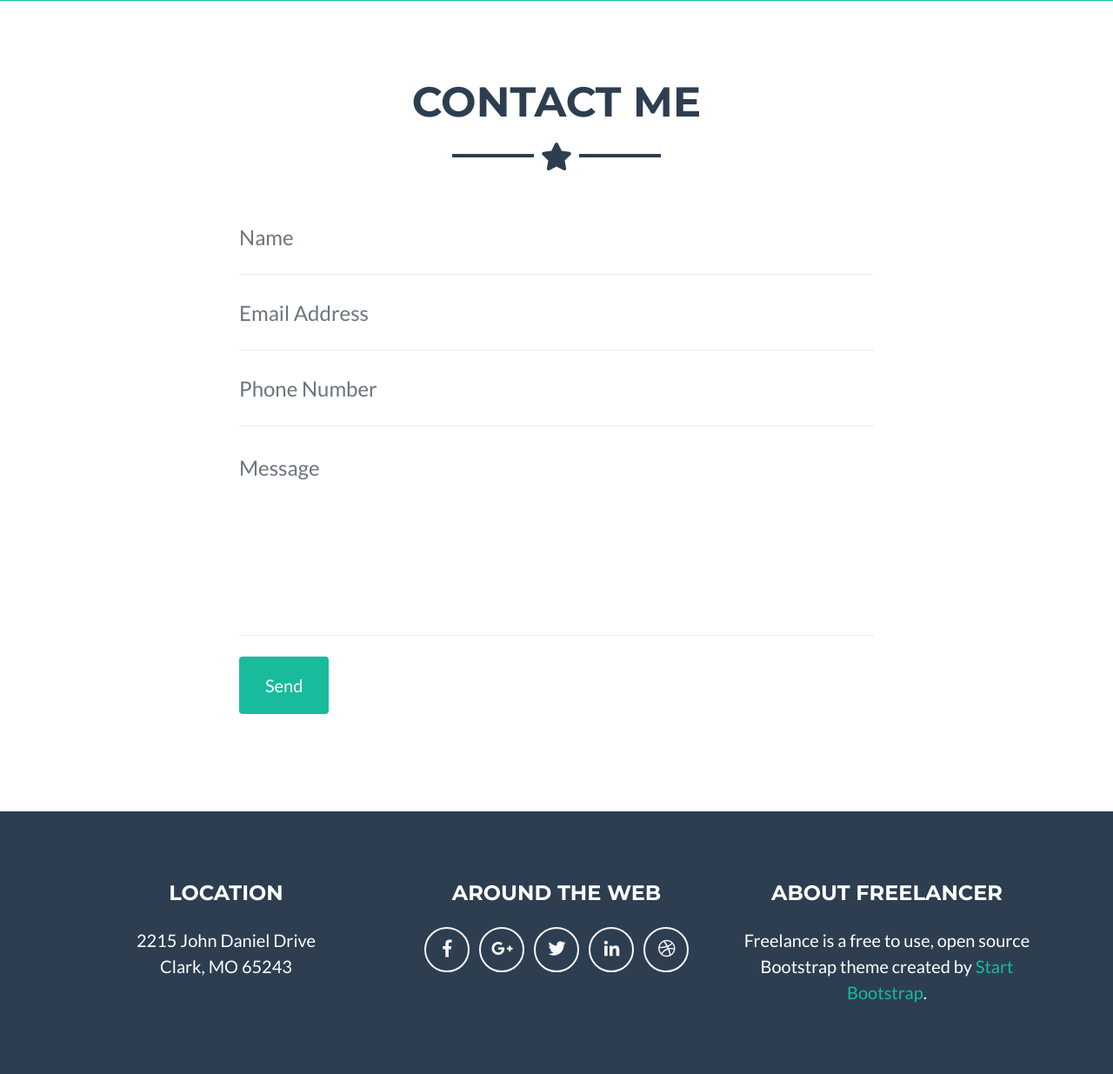
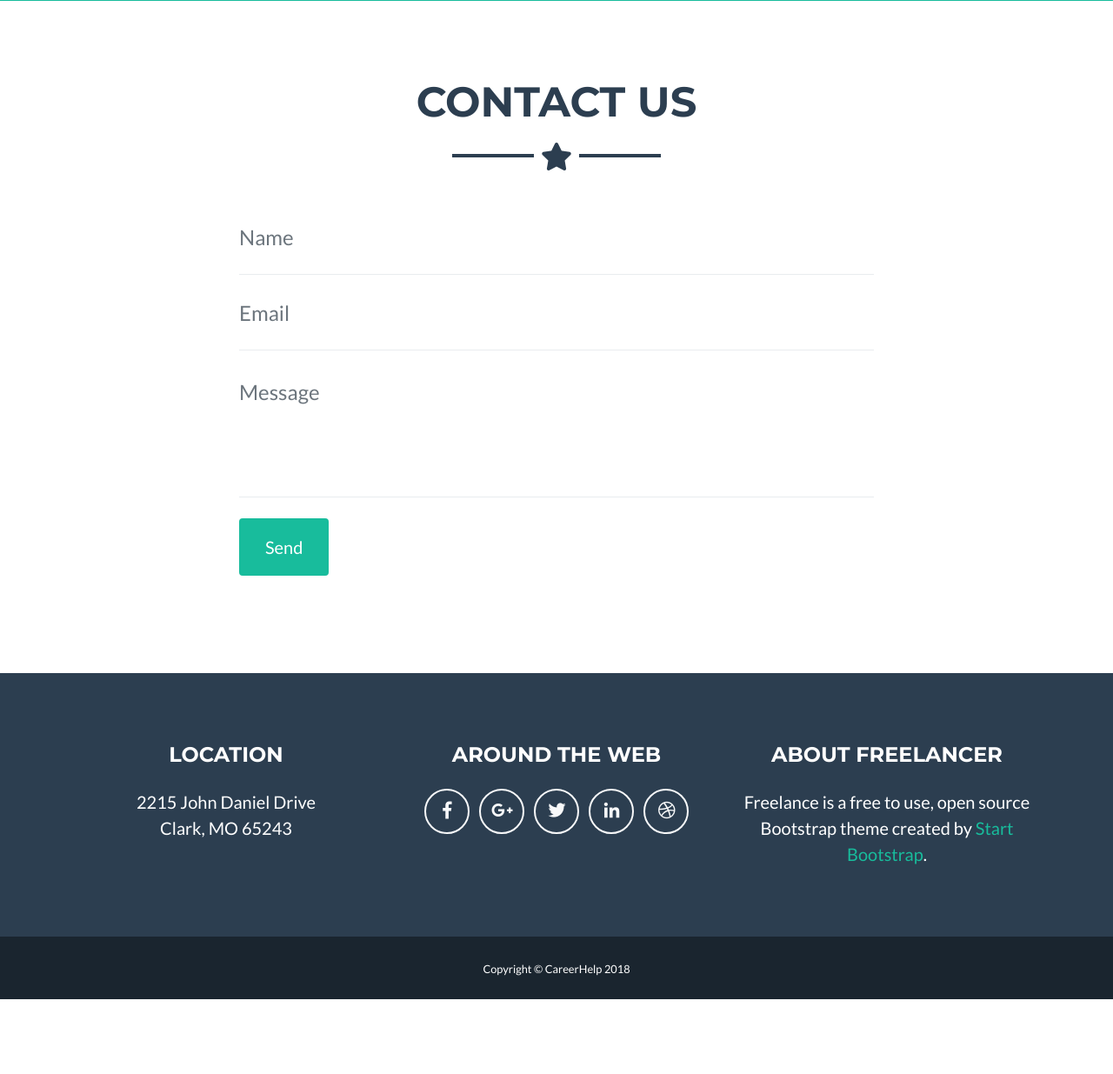
Before and after one commit to jonerra/careerhelp, a Django app: page / in a window 1280 px wide. Shown: the part 2252-3487 px from the top of the page at 87% size. After the commit the page ends 3401 px from the top, so only its background shows below. Run offline with Django 3.2, Linux system fonts and the light colour scheme; some libraries are stand-ins or nearby versions.

Commit message:
add contact form

```diff
--- a/core/forms.py
+++ b/core/forms.py
@@ -3,16 +3,19 @@
 
 class ContactForm(forms.ModelForm):
 	name = forms.CharField(
+		label='name',
 		max_length=Contact._meta.get_field('name').max_length,
-		help_text="Name: "
+		help_text="Name"
 	)
 	email = forms.CharField(
+		label='email',
 		max_length=Contact._meta.get_field('email').max_length,
-		help_text="Email: "
+		help_text="Email"
 	)
 	message = forms.CharField(
+		label='message',
 		max_length=Contact._meta.get_field('message').max_length,
-		help_text="Message: "
+		help_text="Message"
 	)
 
 	class Meta:
--- a/core/models.py
+++ b/core/models.py
@@ -3,8 +3,8 @@
 # Create your models here.
 class Contact(models.Model):
 	name = models.CharField(max_length=200)
-	email = models.CharField(max_length=100)
-	message = models.CharField(max_length=500)
+	email = models.EmailField(max_length=200, blank=False, unique=False)
+	message = models.TextField(max_length=500, null=True, blank=True)
 
 	def __str__(self):
 		return self.email
--- a/core/urls.py
+++ b/core/urls.py
@@ -2,6 +2,5 @@
 from core import views
 
 urlpatterns = [
-	path('', views.index, name='index'),
-	path('contact/', views.contact_us, name='contact')
+	path('', views.index, name='index')
 ]
--- a/core/views.py
+++ b/core/views.py
@@ -7,11 +7,11 @@
 class Home(TemplateView):
 	template_name = "home.html"
 
+# def index(request):
+# 	context_dict = {'boldmessage': "Hello Word"}
+# 	return render(request, 'careerhelp/index.html', context=context_dict)
+
 def index(request):
-	context_dict = {'boldmessage': "Hello Word"}
-	return render(request, 'careerhelp/index.html', context=context_dict)
-
-def contact_us(request):
 	form = ContactForm()
 
 	if request.method == 'POST':
@@ -19,8 +19,8 @@
 
 		if form.is_valid():
 			form.save(commit=True)
-			return index(request)
+			# return index(request)
 	else:
 		print(form.errors)
 
-	return render(request, 'careerhelp/contact.html', {'form': form})
+	return render(request, 'careerhelp/index.html', {'form': form})
--- a/templates/careerhelp/index.html
+++ b/templates/careerhelp/index.html
@@ -158,38 +158,33 @@
     	<!-- Contact Section -->
     	<section id="contact">
       		<div class="container">
-        		<h2 class="text-center text-uppercase text-secondary mb-0">Contact Me</h2>
+        		<h2 class="text-center text-uppercase text-secondary mb-0">Contact Us</h2>
         		<hr class="star-dark mb-5">
         		<div class="row">
           			<div class="col-lg-8 mx-auto">
             			<!-- To configure the contact form email address, go to mail/contact_me.php and update the email address in the PHP file on line 19. -->
             			<!-- The form should work on most web servers, but if the form is not working you may need to configure your web server differently. -->
-            			<form name="sentMessage" id="contactForm" novalidate="novalidate">
+            			<!-- <form name="sentMessage" id="contactForm" novalidate="novalidate"> -->
+                    <form id="contact_form" method="post" action="">
+                      {% csrf_token %}
               				<div class="control-group">
                 				<div class="form-group floating-label-form-group controls mb-0 pb-2">
-                  					<label>Name</label>
-                  					<input class="form-control" id="name" type="text" placeholder="Name" required="required" data-validation-required-message="Please enter your name.">
+                  					<label>{{ form.name.help_text }}</label>
+                  					<input class="form-control" id="{{ form.name.label }}" type="text" name="{{ form.name.label }}" placeholder="{{ form.name.help_text }}" required="required" data-validation-required-message="Please enter your name.">
                   					<p class="help-block text-danger"></p>
                 				</div>
               				</div>
               				<div class="control-group">
                 				<div class="form-group floating-label-form-group controls mb-0 pb-2">
-                  					<label>Email Address</label>
-                  					<input class="form-control" id="email" type="email" placeholder="Email Address" required="required" data-validation-required-message="Please enter your email address.">
+                  					<label>{{ form.email.help_text }}</label>
+                  					<input class="form-control" id="{{ form.email.label }}" type="email" name="{{ form.email.label }}" placeholder="{{ form.email.help_text }}" required="required" data-validation-required-message="Please enter your email address.">
                   					<p class="help-block text-danger"></p>
                 				</div>
               				</div>
               				<div class="control-group">
                 				<div class="form-group floating-label-form-group controls mb-0 pb-2">
-                  					<label>Phone Number</label>
-                  					<input class="form-control" id="phone" type="tel" placeholder="Phone Number" required="required" data-validation-required-message="Please enter your phone number.">
-                  					<p class="help-block text-danger"></p>
-                				</div>
-              				</div>
-              				<div class="control-group">
-                				<div class="form-group floating-label-form-group controls mb-0 pb-2">
-                  					<label>Message</label>
-                  					<textarea class="form-control" id="message" rows="5" placeholder="Message" required="required" data-validation-required-message="Please enter a message."></textarea>
+                  					<label>{{ form.message.help_text }}</label>
+                  					<textarea class="form-control" id="{{ form.message.label }}" type="text" rows="3" name="{{ form.message.label }}"placeholder="{{ form.message.help_text }}" required="required" data-validation-required-message="Please enter a message."></textarea>
                   					<p class="help-block text-danger"></p>
                 				</div>
               				</div>
--- a/templates/careerhelp/contact.html
+++ b/templates/careerhelp/old_contact.html
@@ -44,8 +44,8 @@
 	              				<div class="control-group">
 	                				<div class="form-group floating-label-form-group controls mb-0 pb-2">
 	                  					<label>{{ field.help_text }}</label>
-	                  					<!-- <input id="{{ field.name }}"> -->
-	                  					<input class="form-control" type="text" placeholder="{{ field.help_text }}" id="{{ field }}" name="{{ field }}">
+	                  					<!-- <input id="{{ field.label }}" type="text" name="{{ field.label }}"placeholder="{{ field.help_text }}"> -->
+	                  					<input class="form-control" id="{{ field.label }}" type="text" name="{{ field.label }}" placeholder="{{ field.help_text }}"  >
 	                  					<p class="help-block text-danger"></p>
 	                				</div>
 	              				</div>
```
Also changed, not shown: core/migrations/0004_auto_20181212_1053.py (added), core/migrations/0005_auto_20181212_1054.py (added), db.sqlite3.
